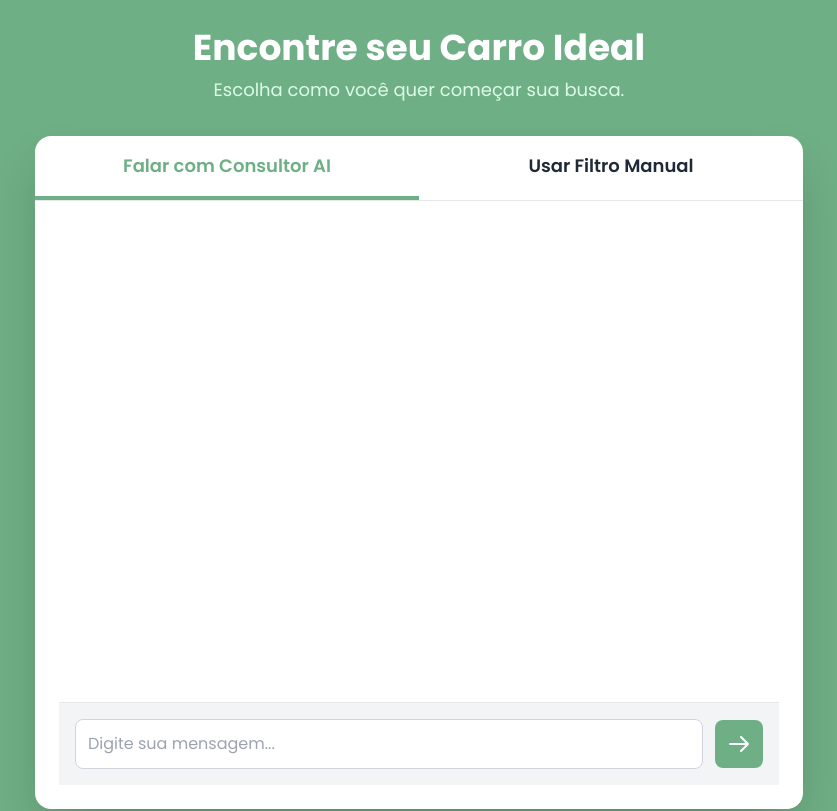
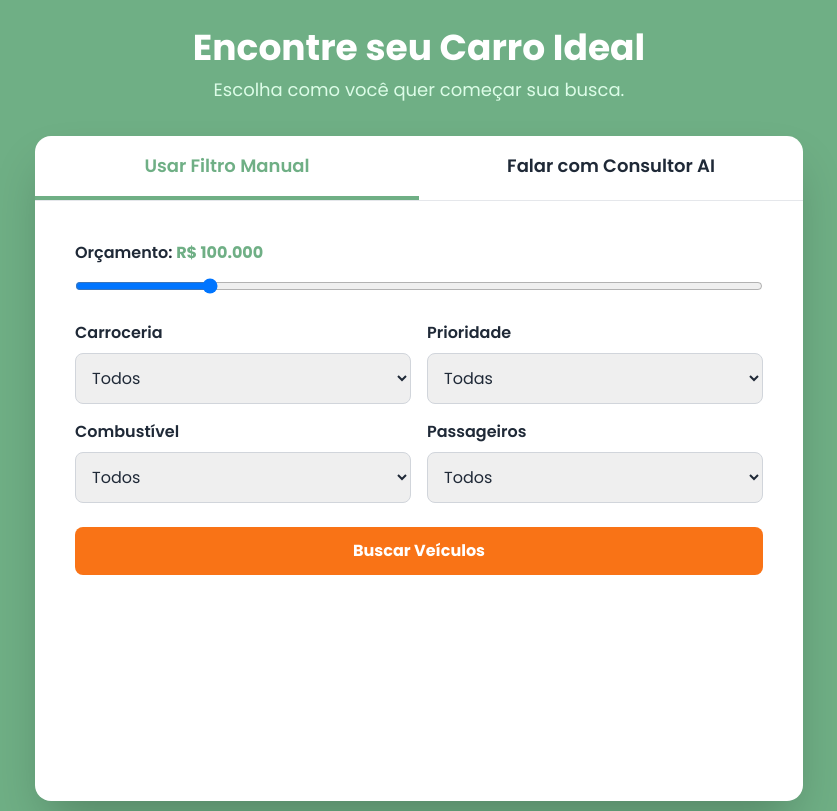
Before and after one commit to RicardoDMC/startupone_vroo, a plain HTML site: page index.html in a window 1280 px wide. Shown: the part 2180-2991 px from the top of the page, without its empty margins (221-1058 px from the left). Drawn offline with nearby package versions, Linux system fonts and the light colour scheme.

Commit message:
Update index.html

```diff
--- a/index.html
+++ b/index.html
@@ -223,18 +223,18 @@
                     <div class="max-w-3xl mx-auto bg-white text-gray-800 rounded-2xl shadow-2xl flex flex-col">
                         <!-- Abas de Navegação -->
                         <div class="flex border-b border-gray-200">
-                            <button class="tab-btn flex-1 p-4 font-semibold text-lg border-b-4 border-transparent transition active" data-tab="consultor-ai">
+                            <button class="tab-btn flex-1 p-4 font-semibold text-lg border-b-4 border-transparent transition active" data-tab="filtro-manual">
+                                Usar Filtro Manual
+                            </button>
+                            <button class="tab-btn flex-1 p-4 font-semibold text-lg border-b-4 border-transparent transition" data-tab="consultor-ai">
                                 Falar com Consultor AI
-                            </button>
-                            <button class="tab-btn flex-1 p-4 font-semibold text-lg border-b-4 border-transparent transition" data-tab="filtro-manual">
-                                Usar Filtro Manual
                             </button>
                         </div>
 
                         <!-- Conteúdo das Abas -->
                         <div class="p-2 sm:p-6" style="min-height: 600px;">
                             <!-- ABA 1: CONSULTOR AI -->
-                            <div id="tab-consultor-ai" class="tab-content active">
+                            <div id="tab-consultor-ai" class="tab-content hidden">
                                 <div class="flex flex-col h-full" style="height: 560px;">
                                     <div id="chat-window" class="flex-1 space-y-4 overflow-y-auto p-4">
                                         <!-- Mensagens do chat -->
@@ -254,7 +254,7 @@
                             </div>
 
                             <!-- ABA 2: FILTRO MANUAL -->
-                            <div id="tab-filtro-manual" class="tab-content hidden">
+                            <div id="tab-filtro-manual" class="tab-content active">
                                 <div class="p-4 space-y-6">
                                     <div>
                                         <label for="budget" class="block font-semibold mb-2">Orçamento: <span class="font-bold text-[#6FAF85]">R$ <span id="budgetValue">100.000</span></span></label>
```
